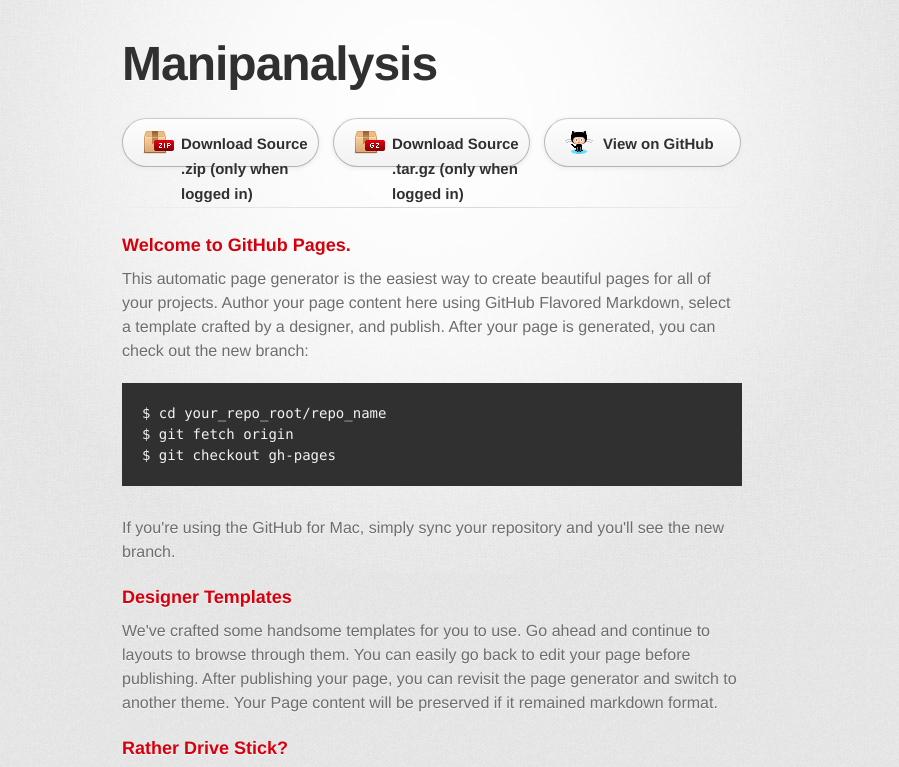
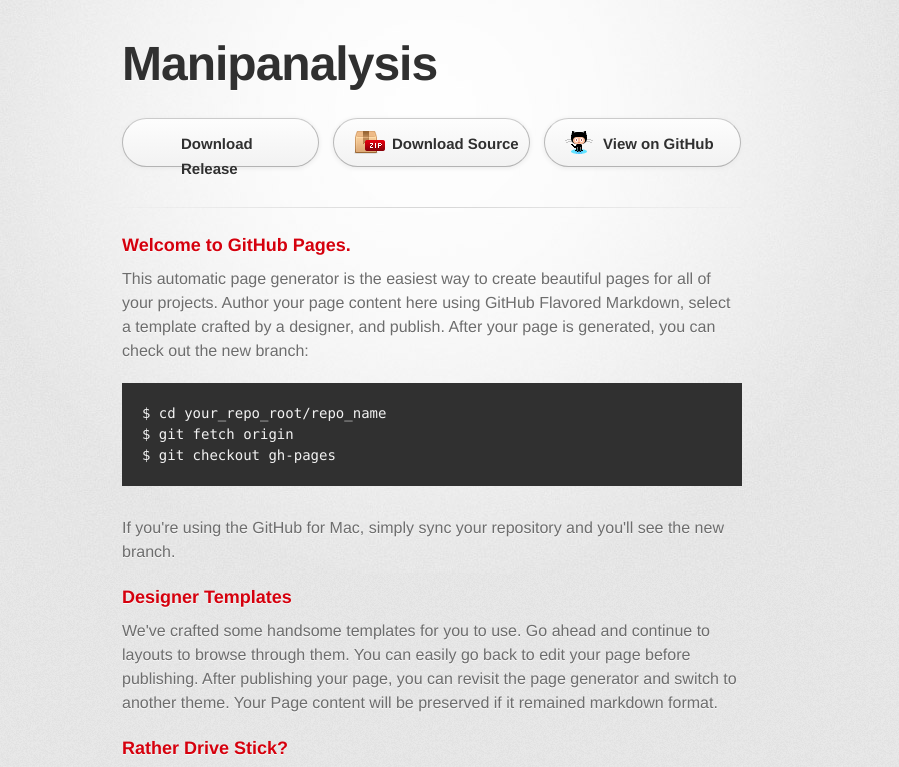
Before and after one commit to M11ch11/ManipAnalysis, a plain HTML site: page index.html in a window 1280 px wide. Shown: the top 767 px of the page, without its empty margins (208-1107 px from the left). Drawn offline with Linux system fonts and the light colour scheme; a web font is replaced by a local one.

Commit message:
Added "Download release"

```diff
--- a/index.html
+++ b/index.html
@@ -25,8 +25,9 @@
         </header>
 
         <section id="downloads" class="clearfix">
-          <a href="https://github.com/eoptam/ManipAnalysis/zipball/master" id="download-zip" class="button"><span>Download Source .zip (only when logged in)</span></a>
-          <a href="https://github.com/eoptam/ManipAnalysis/tarball/master" id="download-tar-gz" class="button"><span>Download Source .tar.gz (only when logged in)</span></a>
+		  <a href="Release.rar" id="download-release" class="button"><span>Download Release</span></a>
+          <a href="https://github.com/eoptam/ManipAnalysis/zipball/master" id="download-zip" class="button"><span>Download Source</span></a>
+          <!--<a href="https://github.com/eoptam/ManipAnalysis/tarball/master" id="download-tar-gz" class="button"><span>Download .tar.gz</span></a>-->
           <a href="https://github.com/eoptam/ManipAnalysis" id="view-on-github" class="button"><span>View on GitHub</span></a>
         </section>
 
```
